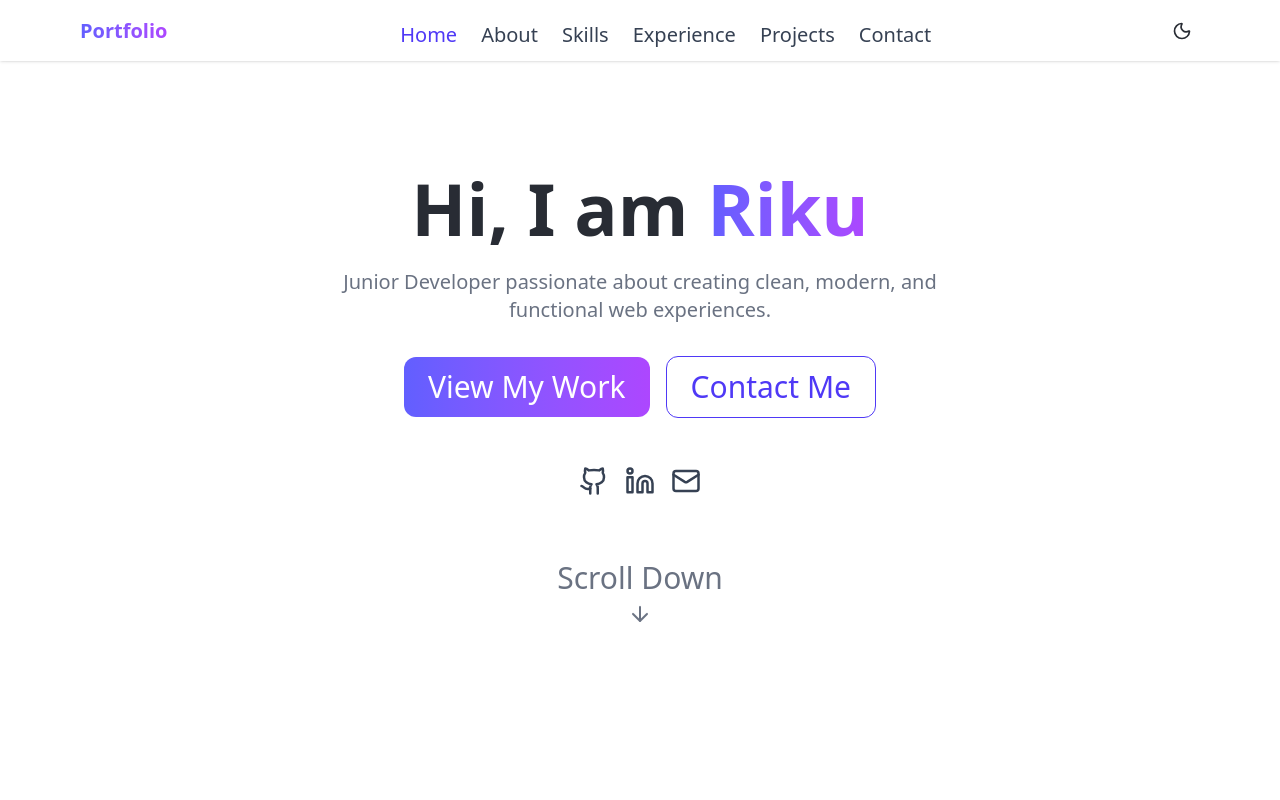
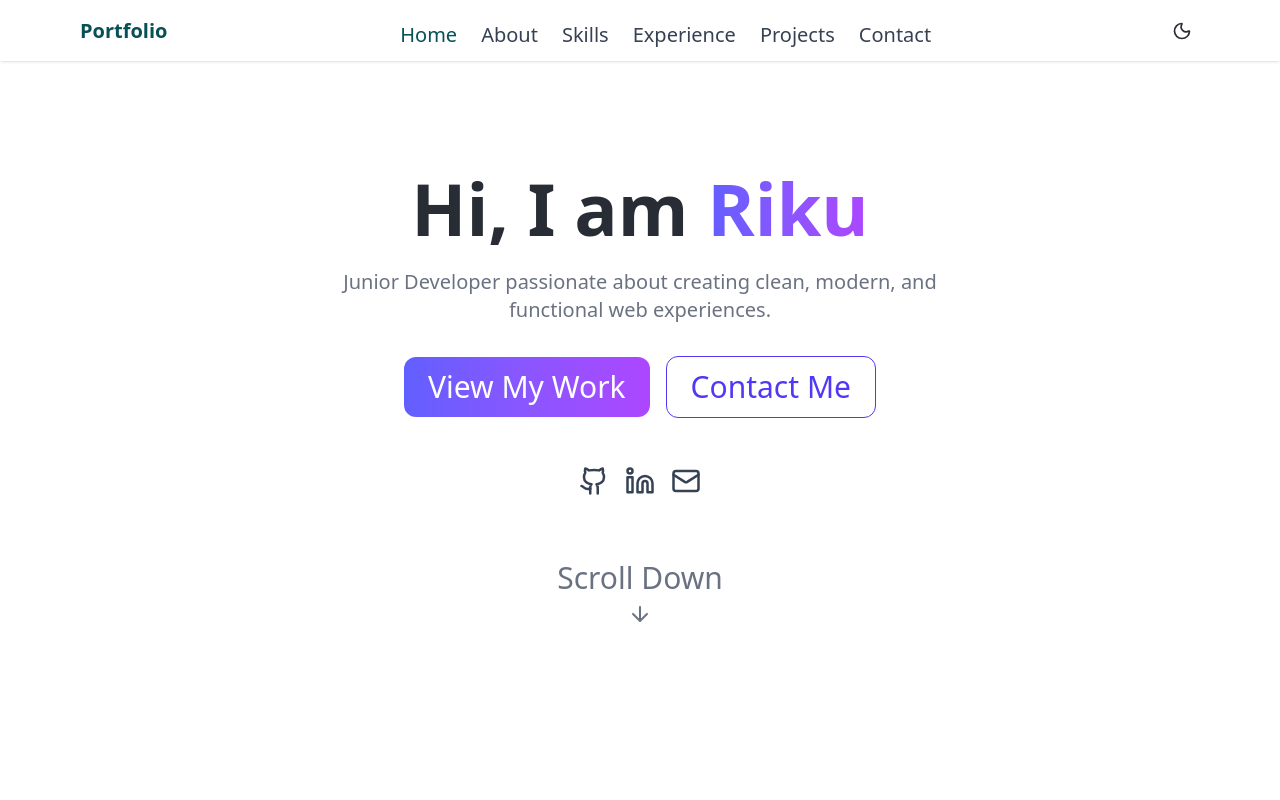
Before and after one commit to Vaahtopahvi/rikuvaa, a React (Vite) app: page / in a window 1280 px wide. Shown: the top 800 px of the page. Built offline with nearby package versions, Linux system fonts and the light colour scheme.

Commit message:
update colors

```diff
--- a/src/components/Navbar.tsx
+++ b/src/components/Navbar.tsx
@@ -57,7 +57,7 @@ const Navbar = () => {
     <nav className="fixed top-0 left-0 right-0 bg-background/80 backdrop-blur-xl z-50 shadow-sm">
       <div className="max-w-6xl mx-auto px-4 py-3 flex items-center justify-between">
         {/* logo .. */}
-        <span className="font-bold text-xl bg-gradient-to-r from-indigo-500 to-purple-500 bg-clip-text text-transparent">
+        <span className="font-bold text-xl text-[oklch(0.3943_0.0647_203.9)] dark:text-[oklch(0.45_0.0647_203.9)]">
           Portfolio
         </span>
 
@@ -70,9 +70,9 @@ const Navbar = () => {
                 onClick={() => setActive(link.id)}
                 className={`${
                   active === link.id
-                    ? "text-indigo-600 dark:text-indigo-400 font-medium"
+                    ? "text-[oklch(0.3943_0.0647_203.9)] dark:text-[oklch(0.3943_0.0647_203.9)] font-medium"
                     : "text-gray-700 dark:text-gray-300"
-                } hover:text-indigo-500 dark:hover:text-indigo-300 transition text-xl
+                } hover:text-[oklch(0.3943_0.0647_203.9)] dark:hover:text-[oklch(0.5_0.0647_203.9)] transition text-xl
                 `}
               >
                 {link.label}
@@ -110,9 +110,9 @@ const Navbar = () => {
                   }}
                   className={`block px-4 py-2 rounded-md ${
                     active === link.id
-                      ? "text-indigo-600 dark:text-indigo-400 font-medium"
+                      ? "text-[oklch(0.3943_0.0647_203.9)] dark:text-[oklch(0.3943_0.0647_203.9)] font-medium"
                       : "text-gray-700 dark:text-gray-300"
-                  } hover:text-indigo-500 dark:hover:text-indigo-300 transition text-lg`}
+                  } hover:text-[oklch(0.3943_0.0647_203.9)] dark:hover:text-[oklch(0.3943_0.0647_203.9)] transition text-lg`}
                 >
                   {link.label}
                 </a>
```
